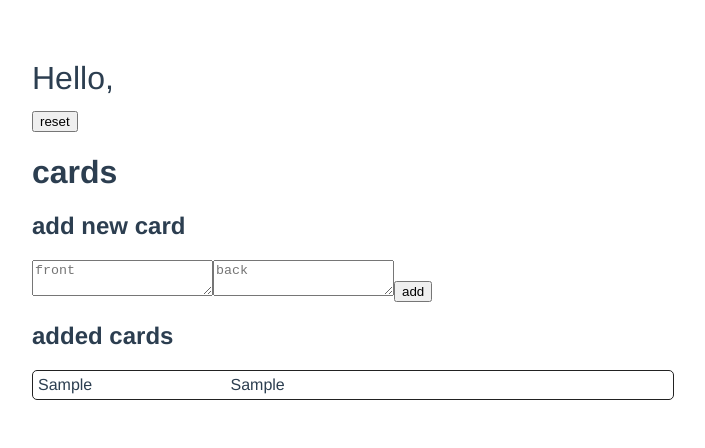
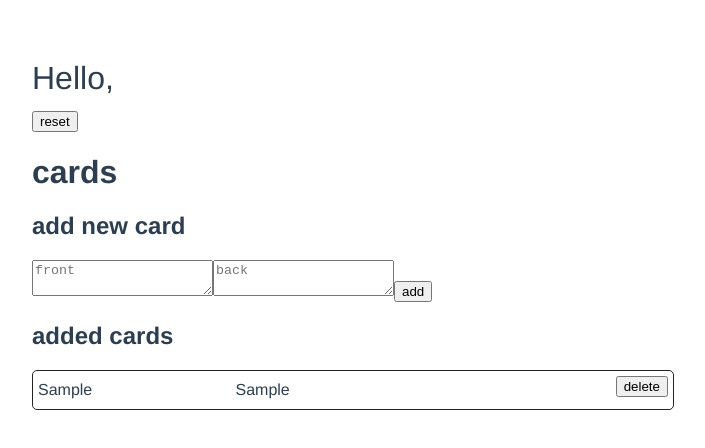
Before and after one commit to nkano/vuePrac, a Vue app: page / in a window 1280 px wide. Both pictures are taken after typing "Sample", "Sample" into the empty fields and a click on the button "add". Shown: the top 448 px of the page, without its empty margins (36-741 px from the left). Built offline with nearby package versions, Linux system fonts and the light colour scheme.

Commit message:
deleteButton, localStorage

```diff
--- a/src/components/Cards.vue
+++ b/src/components/Cards.vue
@@ -21,6 +21,7 @@
       <div class="card">
         <div class="front">{{ card.front }}</div>
         <div class="back">{{ card.back }}</div>
+        <button class="delete-button" @click="deleteCard(card.front)">delete</button>
       </div>
     </div>
   </transition-group>
@@ -38,6 +39,11 @@ export default {
       message: ''
     }
   },
+  created: function() {
+    const tmp = localStorage.getItem( 'savedCards' )
+    this.savedCards = ( tmp ) ? JSON.parse( tmp ) : []
+  },
+
   methods: {
     addCard: function() {
       if( !this.validation() ) {
@@ -50,7 +56,20 @@ export default {
       })
       this.front = ''
       this.back = ''
+      this.saveCurrentCards()
     },
+
+    deleteCard: function( key ) {
+      this.savedCards = this.savedCards.filter( function( item ) {
+        return item.front != key
+      }, this )
+      this.saveCurrentCards()
+    },
+
+    saveCurrentCards: function() {
+      localStorage.setItem('savedCards', JSON.stringify( this.savedCards ) )
+    },
+
 
     validation: function() {
       this.message = ''
@@ -92,8 +111,16 @@ export default {
   vertical-align: middle;
   white-space: pre-line;
 }
-.card .front{
+/* CSS分からないのでかなり適当 */
+.card .front {
   width: 30%;
+}
+.card .back {
+  float: left;
+  width: 80%;
+}
+.card .delete-button {
+  float: right;
 }
 
 .current {
```
